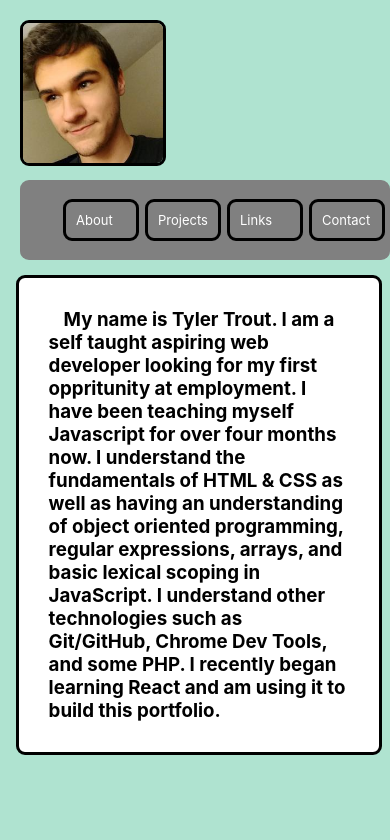
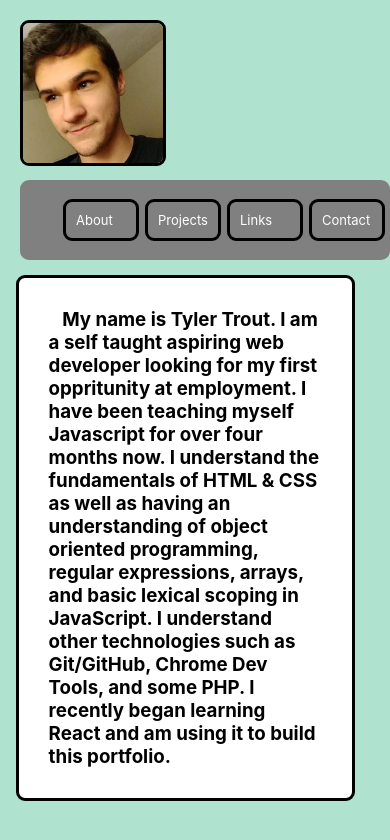
Before and after one commit to tiller1010/portfolio, a React (Create React App) app: page / in a window 390 px wide. Shown: the top 840 px of the page. Built offline with nearby package versions, Linux system fonts and the light colour scheme.

Commit message:
better use of text box width

```diff
--- a/src/App.css
+++ b/src/App.css
@@ -40,7 +40,7 @@ h3{
   text-indent: 5%;
   padding: 30px;
   margin:4%;
-  width:700px;
+  width:70%;
   border: solid black;
   background-color: white;
   border-radius: 9px;
@@ -75,7 +75,5 @@ h3{
     width:50px;
     font-size: 13px;
   }
-  h3{
-    width:300px;
-  }
+
 }
```
